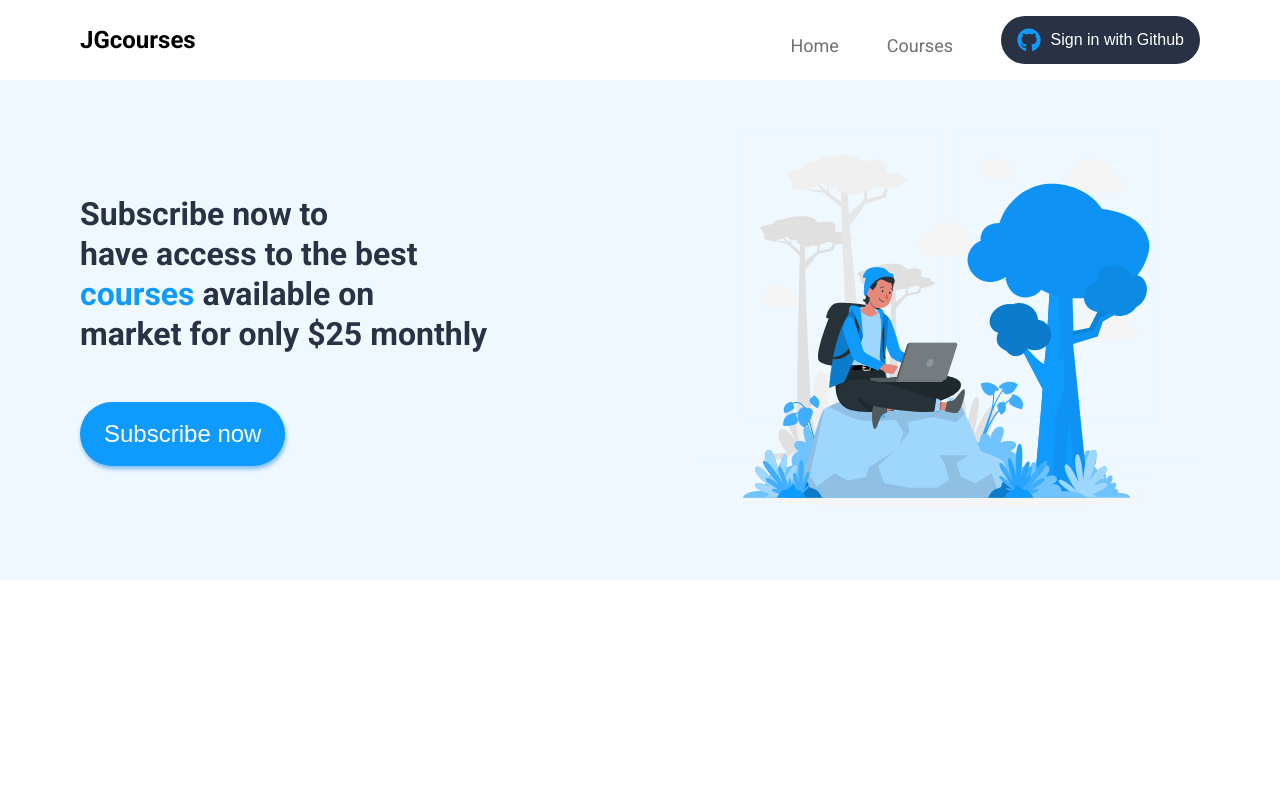
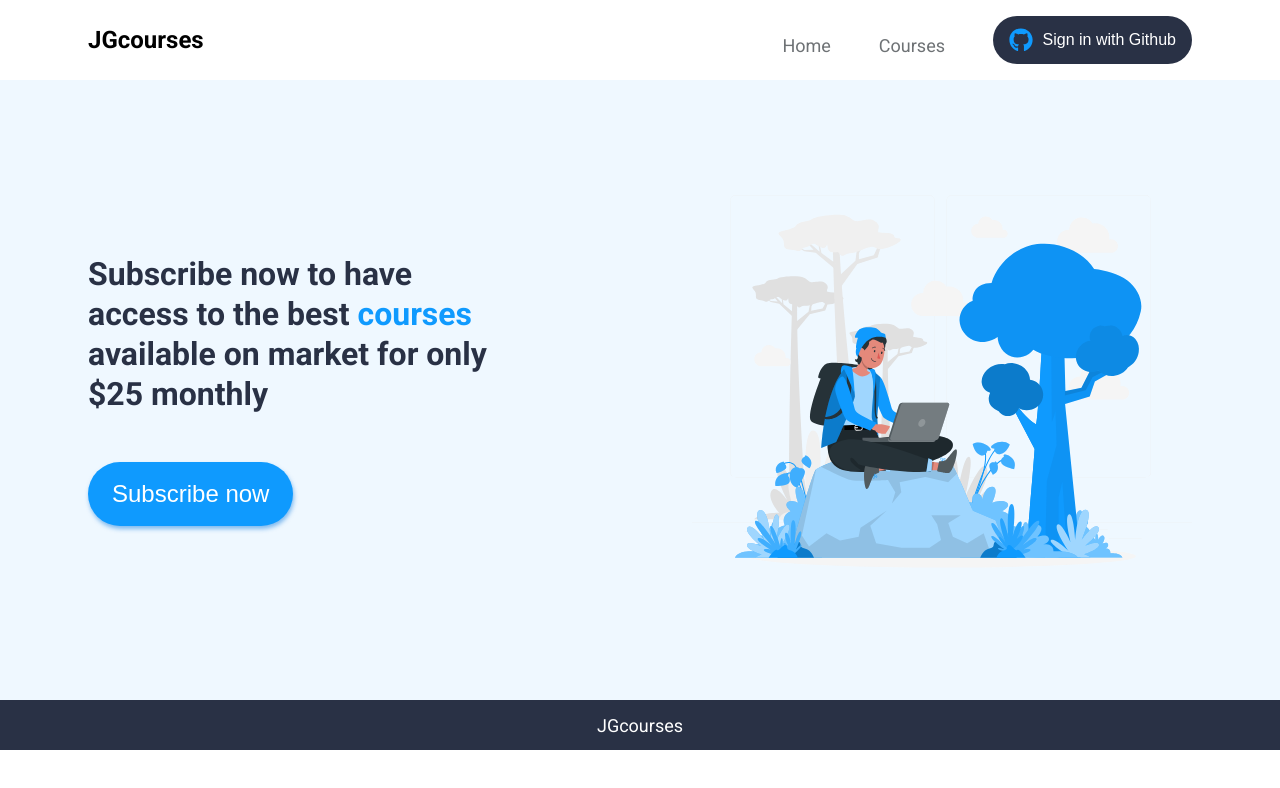
Before and after one commit to jvolima/jvcourses, a Next.js app: page / in a window 1280 px wide. Shown: the top 788 px of the page. Built offline with nearby package versions, Linux system fonts and the light colour scheme; no server answers.

Commit message:
Autenticação com Github e dados salvos no FaunaDB

```diff
--- a/package.json
+++ b/package.json
@@ -9,7 +9,9 @@
   },
   "dependencies": {
     "@types/styled-components": "^5.1.22",
+    "faunadb": "^4.5.2",
     "next": "12.0.10",
+    "next-auth": "^4.2.1",
     "react": "17.0.2",
     "react-dom": "17.0.2",
     "react-icons": "^4.3.1",
--- /dev/null
+++ b/src/components/Footer/index.tsx
@@ -0,0 +1,10 @@
+import { Container } from "./styles";
+
+
+export function Footer() {
+  return (
+    <Container>
+      <h3>JGcourses</h3>
+    </Container>
+  )
+}
--- /dev/null
+++ b/src/components/Footer/styles.ts
@@ -0,0 +1,17 @@
+import styled from "styled-components";
+
+
+export const Container = styled.footer`
+  display: flex;
+  align-items: center;
+  justify-content: center;
+
+  height: 50px;
+  background: var(--gray-200);
+
+  h3 {
+    color: var(--white);
+    font-size: 1.125rem;
+    font-weight: 400;
+  }
+`
--- a/src/components/Header/styles.ts
+++ b/src/components/Header/styles.ts
@@ -5,6 +5,7 @@ export const Container = styled.header`
   max-width: 1120px;
   height: 5rem;
   margin: 0 auto;
+  padding: 0 0.5rem;
   display: flex;
   align-items: center;
   justify-content: space-between;
--- a/src/components/SignInButton/index.tsx
+++ b/src/components/SignInButton/index.tsx
@@ -1,30 +1,31 @@
 import { useState } from "react";
 import { Button } from "./styles";
+import { signIn, signOut, useSession } from "next-auth/react"
 import { FaGithub } from "react-icons/fa"
 import { FiX } from "react-icons/fi"
 
 
 export function SignInButton() {
-  const [isLoggedIn, setIsLoggedIn] = useState(false);
+  const { data: session } = useSession();
 
   return (
     <>
       {
-        isLoggedIn == false ?
-        <Button color="#0F9AFE">
-          <div>
-            <FaGithub className="github"/>
-            Sign in with Github
-          </div>
-        </Button>
+        session ?
+          <Button color="#6610F2">
+            <div>
+              <FaGithub className="github"/>
+              {session.user?.name}
+              <FiX onClick={() => signOut()} className="close" />
+            </div>
+          </Button>
         :
-        <Button color="#6610F2">
-          <div>
-            <FaGithub className="github"/>
-            João Vitor Lima
-            <FiX className="close" />
-          </div>
-        </Button>
+          <Button onClick={() => signIn("github")} color="#0F9AFE">
+            <div>
+              <FaGithub className="github"/>
+              Sign in with Github
+            </div>
+          </Button>
       }
     </>
   )
--- a/src/pages/_app.tsx
+++ b/src/pages/_app.tsx
@@ -1,14 +1,17 @@
+import { SessionProvider } from 'next-auth/react'
 import type { AppProps } from 'next/app'
+import { Footer } from '../components/Footer'
 import { Header } from '../components/Header'
 import { GlobalStyle } from '../styles/global'
 
-function MyApp({ Component, pageProps }: AppProps) {
+function MyApp({ Component, pageProps: {session, ...pageProps} }: AppProps) {
   return (
-    <>
+    <SessionProvider session={session}>
       <Header />
       <Component {...pageProps} />
+      <Footer />
       <GlobalStyle />
-    </>
+    </SessionProvider>
   )
 }
 
--- a/src/pages/home.ts
+++ b/src/pages/home.ts
@@ -7,6 +7,8 @@ export const Container = styled.main`
   section {
     max-width: 1120px;
     margin: 0 auto;
+    padding: 0 0.5rem;
+    height: 620px;
 
     display: flex;
     align-items: center;
@@ -14,6 +16,7 @@ export const Container = styled.main`
 
     div {
       h2 {
+        max-width: 410px;
         color: var(--gray-200);
         font-size: 2rem;
         line-height: 2.5rem;
@@ -24,6 +27,28 @@ export const Container = styled.main`
         }
       }
     }
+
+    @media (max-width: 800px) {
+      height: auto;
+      justify-content: center;
+      flex-direction: column;
+      margin-bottom: 2rem;
+
+      div {
+        h2 {
+          text-align: center;
+        }
+
+        display: flex;
+        align-items: center;
+        justify-content: center;
+        flex-direction: column;
+      }
+
+      img {
+        order: -1
+      }
+    }
   }
 
 
--- a/src/pages/index.tsx
+++ b/src/pages/index.tsx
@@ -8,9 +8,9 @@ const Home: NextPage = () => {
       <section>
         <div>
           <h2>
-            Subscribe now to  <br/>
-            have access to the best <br/>
-            <span>courses</span> available on <br/>
+            Subscribe now to
+            have access to the best
+            <span> courses</span> available on
             market for only $25 monthly
           </h2>
           <SubscribeButton />
--- /dev/null
+++ b/src/services/fauna.ts
@@ -0,0 +1,5 @@
+import { Client } from "faunadb";
+
+export const fauna = new Client({
+  secret: process.env.FAUNADB_KEY as string
+})
--- a/src/styles/global.ts
+++ b/src/styles/global.ts
@@ -16,11 +16,15 @@ export const GlobalStyle = createGlobalStyle`
   }
 
   @media (max-width: 1080px) {
-    font-size: 93.75%
+    html {
+      font-size: 93.75%;
+    }
   }
 
   @media (max-width: 720px) {
-    font-size: 87.5%
+    html {
+      font-size: 87.5%;
+    }
   }
 
   body {
```
Also changed, not shown: src/pages/api/auth/[...nextauth].ts (added, +54 -0 lines), 1 other file (tests, documents, lock files or other folders).
